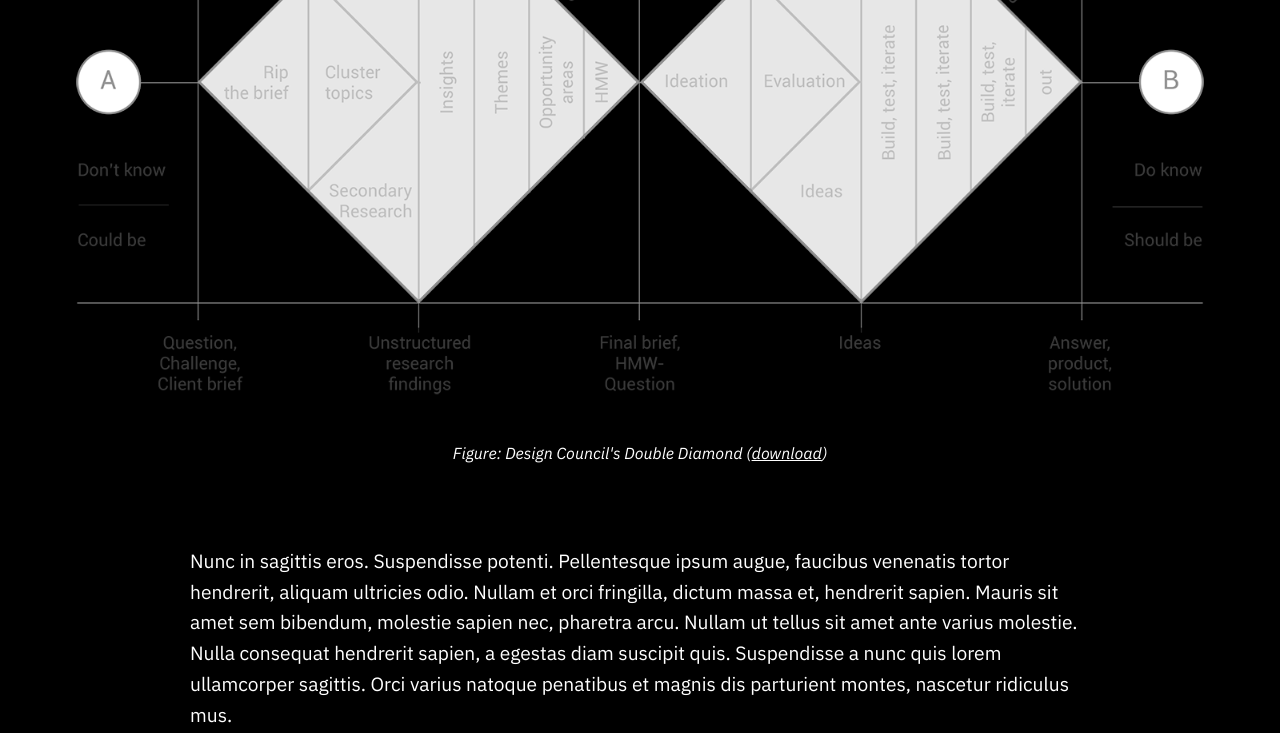
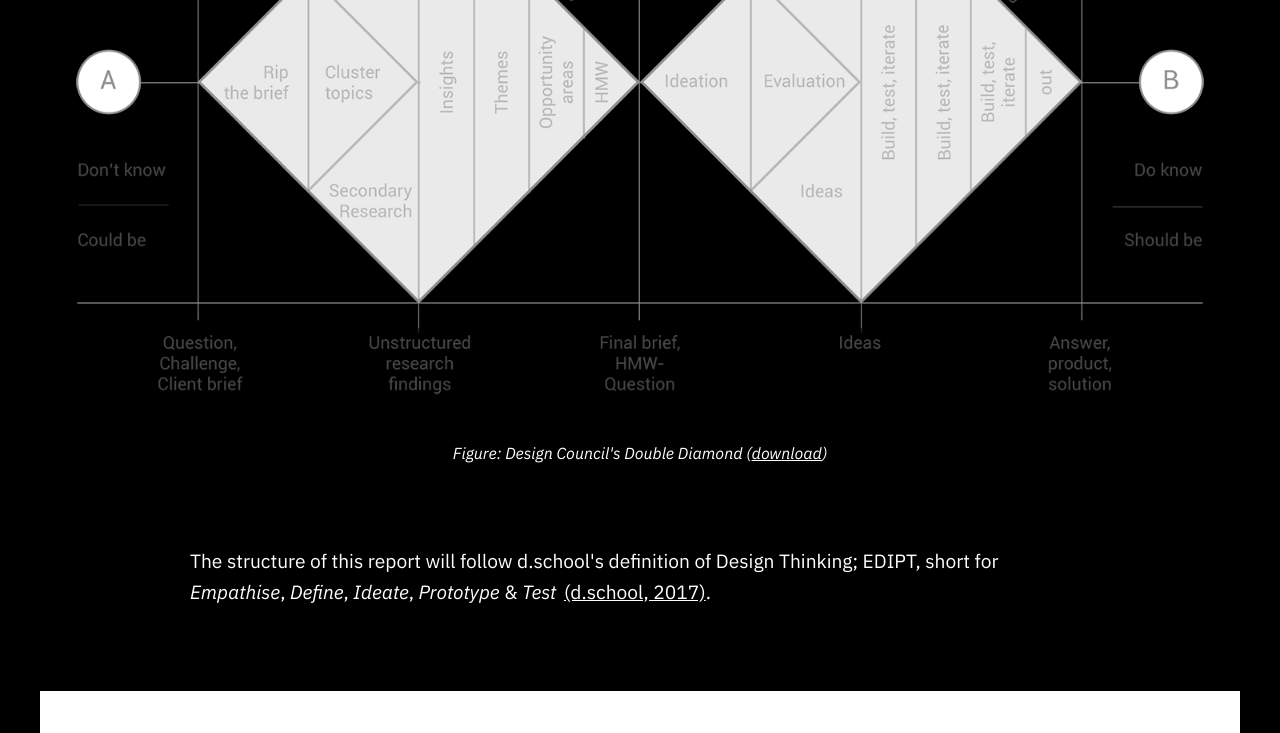
Before and after one commit to nwesthoff/ra-experience-design, a Next.js app: page /chapters/0-introduction in a window 1280 px wide. Shown: the part 2000-2733 px from the top of the page. Built offline with nearby package versions, Linux system fonts and the light colour scheme.

Commit message:
📝 Add part about EDIPT

```diff
--- a/components/Bibliography/Citation.tsx
+++ b/components/Bibliography/Citation.tsx
@@ -15,7 +15,7 @@ export default function Citation(props: Props): ReactElement {
   return currentRef ? (
     <a
       href={`/chapters/6-conclusion#ref-${currentRef.citationKey}`}
-      style={{ color: "inherit" }}
+      style={{ color: "inherit", marginLeft: ".2rem" }}
     >
       {currentRef.entryTags.inText}
     </a>
--- a/config/MyReferences.ts
+++ b/config/MyReferences.ts
@@ -44,6 +44,15 @@ const myReferences: AcademicRef[] = [
         "Hekkert, P. and van Dijk, M. (2011). ViP: Vision in Design. 1st ed. Amsterdam: BIS Publishers BV, pp.128–129.",
     },
   },
+  {
+    citationKey: "edipt",
+    entryType: "TRADEMAG",
+    entryTags: {
+      inText: "(d.school, 2017)",
+      inBib:
+        "d.school (2017). Stanford d.school. [online] Stanford d.school. Available at: https://dschool.stanford.edu/resources/getting-started-with-design-thinking [Accessed 18 May 2020].",
+    },
+  },
 ];
 
 export interface AcademicRef {
--- a/pages/chapters/0-introduction.tsx
+++ b/pages/chapters/0-introduction.tsx
@@ -125,15 +125,26 @@ const IntroductionPage: NextPage = () => (
 
       <ContentContainer>
         <p>
-          Nunc in sagittis eros. Suspendisse potenti. Pellentesque ipsum augue,
-          faucibus venenatis tortor hendrerit, aliquam ultricies odio. Nullam et
-          orci fringilla, dictum massa et, hendrerit sapien. Mauris sit amet sem
-          bibendum, molestie sapien nec, pharetra arcu. Nullam ut tellus sit
-          amet ante varius molestie. Nulla consequat hendrerit sapien, a egestas
-          diam suscipit quis. Suspendisse a nunc quis lorem ullamcorper
-          sagittis. Orci varius natoque penatibus et magnis dis parturient
-          montes, nascetur ridiculus mus.
+          The structure of this report will follow d.school's definition of
+          Design Thinking; EDIPT, short for <i>Empathise</i>, <i>Define</i>,{" "}
+          <i>Ideate</i>, <i>Prototype</i> & <i>Test</i> <Citation id="edipt" />.
         </p>
+      </ContentContainer>
+
+      <ContentContainer wide>
+        <figure>
+          <img src="/img/edipt.png" style={{ maxWidth: "100%" }} />
+          <figcaption>
+            Figure: EDIPT illustrated (
+            <a
+              href="https://brasil.uxdesign.cc/design-thinking-o-que-n%C3%A3o-falta-s%C3%A3o-problemas-506f03ad960f"
+              target="blank"
+            >
+              source
+            </a>
+            )
+          </figcaption>
+        </figure>
       </ContentContainer>
     </PageWrapper>
     <NextChapter title="Empathise" index={1} />
```
Also changed, not shown: pages/chapters/1-empathise.tsx (+1 -34 lines), pages/chapters/2-define.tsx (+37 -0 lines), public/img/edipt.png (added).
